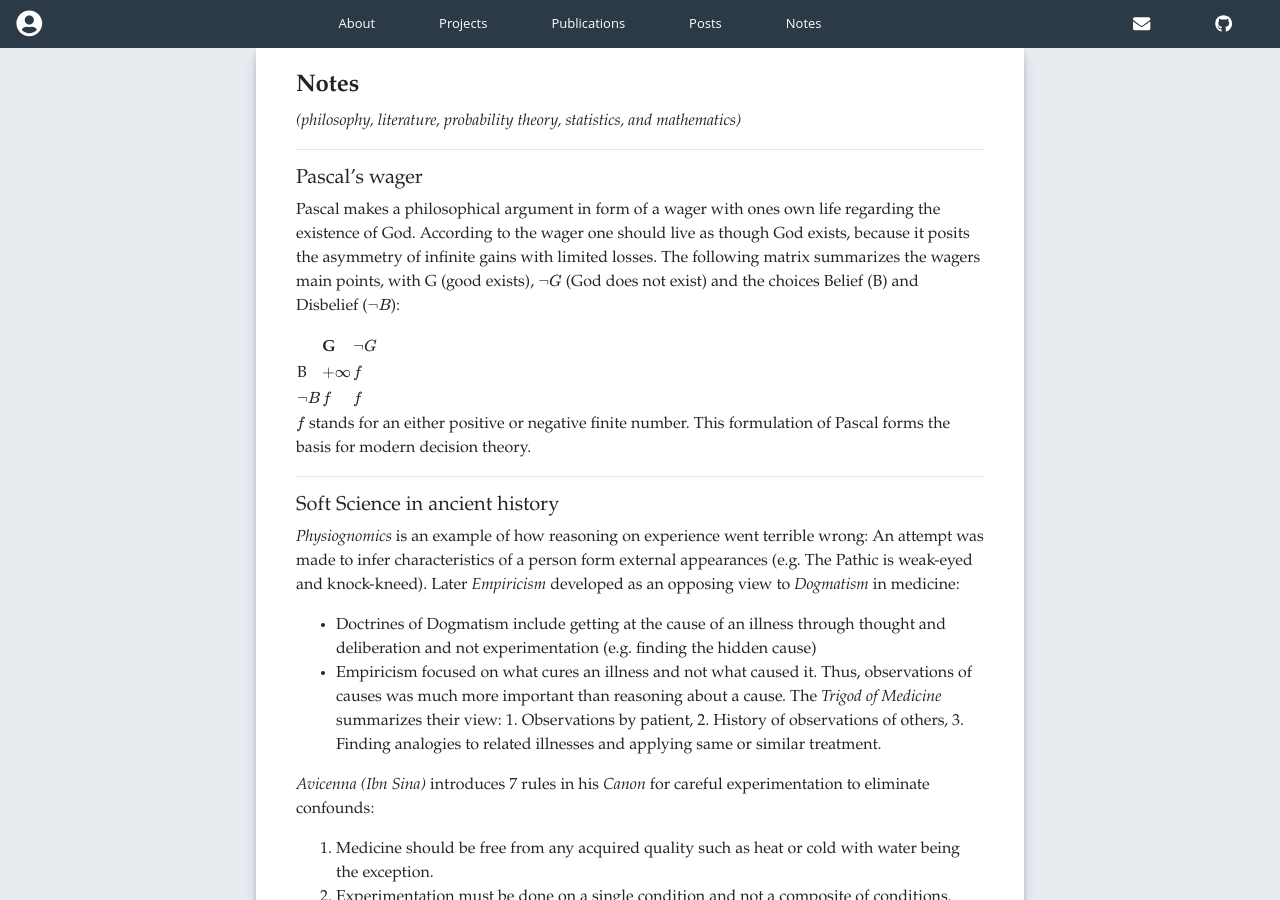
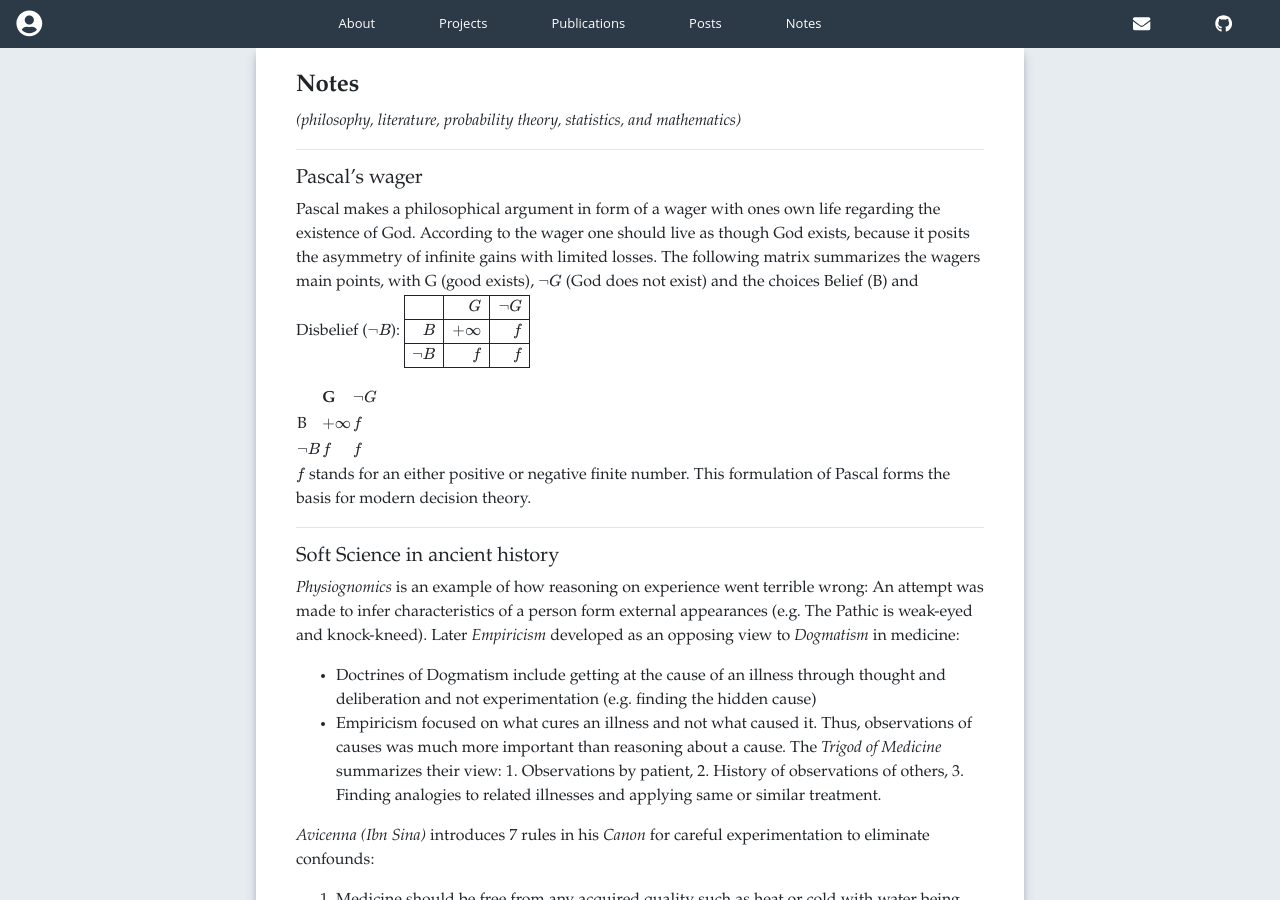
Before and after one commit to imarevic/personal_page, a Jekyll site: the page built from notes.md, in a window 1280 px wide and 900 px high. Built offline with Jekyll 4.4.1, drawn with Linux system fonts in a browser that asks for light colours; nearby versions of some CDN libraries.

Commit message:
add Pascals wager

```diff
--- a/notes.md
+++ b/notes.md
@@ -11,6 +11,9 @@ title: Notes
 ##### Pascal's wager
 Pascal makes a philosophical argument in form of a wager with ones own life regarding the existence of God. According to the wager one should live as though God exists, because it posits the asymmetry of infinite gains with limited losses.
 The following matrix summarizes the wagers main points, with G (good exists), $$\neg G$$ (God does not exist) and the choices Belief (B) and Disbelief ($$\neg B$$):
+$$
+\begin{array} {|r|r|}\hline  & G & \neg G \\ \hline B & + \infty & f \\ \hline \neg B & f & f \\ \hline  \end{array}
+$$
 
 |            | G            | $$\neg G$$ |
 |------------|--------------|------------|
```
